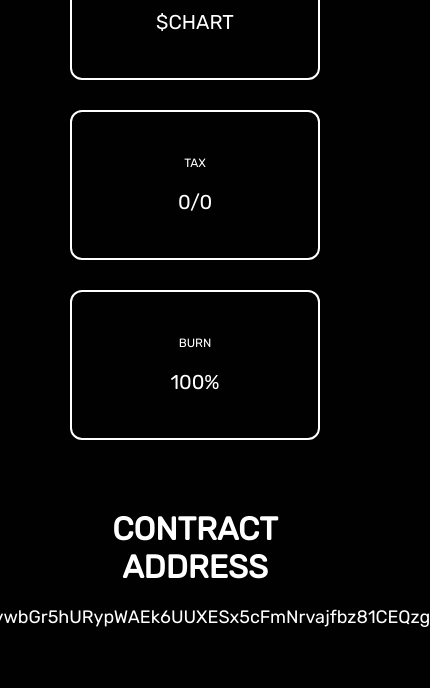
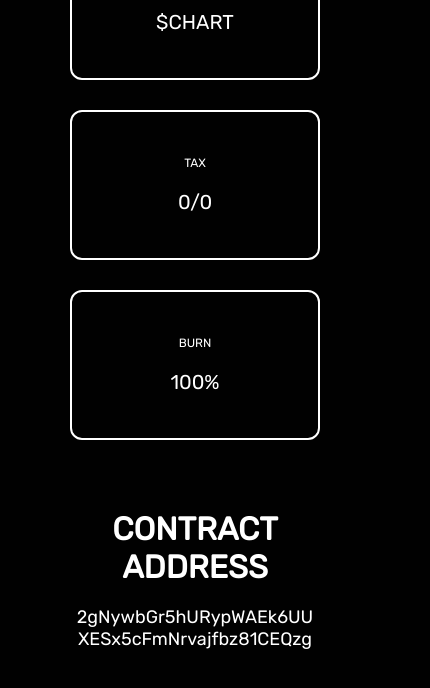
Before and after one commit to yuupsup/watchthechart, a Next.js app in the folder client/: page / in a window 390 px wide. Shown: the part 641-1329 px from the top of the page, 430 px wide, since content can reach past the window. Built offline with nearby package versions, Linux system fonts and the light colour scheme; grey boxes are pictures that could not be loaded.

Commit message:
Fixed contract address width issue.

```diff
--- a/client/styles/Home.module.css
+++ b/client/styles/Home.module.css
@@ -41,7 +41,7 @@
   max-width: 678px;
 }
 
-.infos p {
+.infos .ca {
   overflow-wrap: break-word;
 }
 
@@ -147,4 +147,8 @@
   .infos p {
     font-size: 18px;
   }
+
+  .infos .ca {
+    max-width: 240px;
+  }
 }
```
